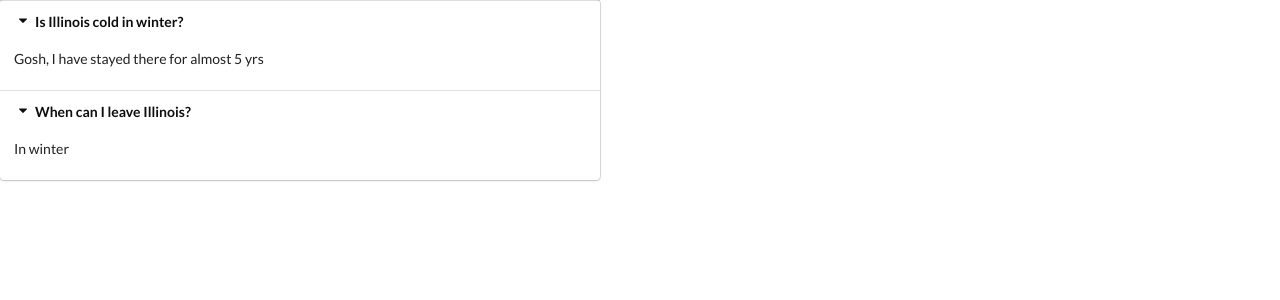
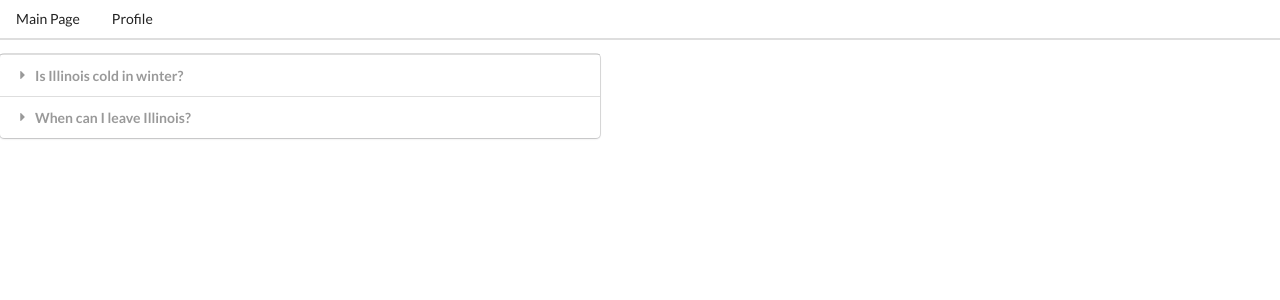
Before and after one commit to ZhaoruiDing/cs598kgk-final-project, a React (Create React App) app in the folder cs598-final-project-react/: page / in a window 1280 px wide. Shown: the top 300 px of the page. Built offline with nearby package versions, Linux system fonts and the light colour scheme.

Commit message:
add navigation and routing

```diff
--- a/cs598-final-project-react/src/App.js
+++ b/cs598-final-project-react/src/App.js
@@ -1,5 +1,8 @@
 import React from 'react';
-import Question from './components/Question';
+import QuestionList from './components/QuestionList';
+import Header from './components/Header';
+import Route from './components/Route';
+import Profile from './components/Profile';
 
 const questions = [
     {
@@ -11,8 +14,18 @@ const questions = [
         description: "In winter",
     }
 ];
-const temp = () => {
-    return <Question questions={questions}/>;
+const App = () => {
+    return (
+        <div>
+            <Header/>
+            <Route path="/">
+                <QuestionList questions={questions}/>
+            </Route>
+            <Route path="/profile">
+            <Profile/>
+            </Route>
+        </div>
+    )
 };
 
-export default temp;
+export default App;
--- /dev/null
+++ b/cs598-final-project-react/src/components/Header.js
@@ -0,0 +1,18 @@
+import React from 'react';
+import Link from './Link';
+
+const Header = () => {
+    return (
+        <div className="ui secondary pointing menu">
+            <Link className="item" href="/">
+                Main Page
+            </Link>
+
+            <Link className="item" href="/profile">
+                Profile
+            </Link>
+        </div>
+    );
+};
+
+export default Header;
--- /dev/null
+++ b/cs598-final-project-react/src/components/Link.js
@@ -0,0 +1,23 @@
+import React from 'react';
+
+const Link = ({ className, href, children}) => {
+    const onClick = (event) => {
+        if (event.metaKey || event.ctrlKey) {
+            return;
+        }
+
+        event.preventDefault();
+        window.history.pushState({}, '', href);
+
+        const navEvent = new PopStateEvent('popstate');
+        window.dispatchEvent(navEvent);
+    }
+
+    return (
+        <a className={className} href={href} onClick={onClick}>
+        {children}
+        </a>
+    )
+}
+
+export default Link;
--- /dev/null
+++ b/cs598-final-project-react/src/components/Profile.js
@@ -0,0 +1,9 @@
+import React from 'react';
+
+const Profile = () => {
+    return <div>
+        <h1>This is a placeholder</h1>
+    </div>
+}
+
+export default Profile
--- a/cs598-final-project-react/src/components/Question.js
+++ /dev/null
@@ -1,21 +0,0 @@
-import React from 'react';
-
-const Question = ({questions}) => {
-    const renderedQuestions = questions.map(question => {
-        return <div key={question.title}>
-            <div className='title active'>
-            <i className="dropdown icon"> </i>
-            {question.title}
-            </div>
-
-            <div className="content active">
-                <p> {question.description} </p>
-            </div>
-        </div>
-    });
-    return <div className="ui styled accordion">
-        {renderedQuestions}
-    </div>
-}
-
-export default Question;
--- /dev/null
+++ b/cs598-final-project-react/src/components/QuestionList.js
@@ -0,0 +1,23 @@
+import React, {useState} from 'react';
+
+const QuestionList = ({questions}) => {
+    const [activeIndex, setActiveIndex] = useState(null);
+    const renderedQuestions = questions.map((question, index) => {
+        const active = index === activeIndex? 'active' : '';
+        return <div key={question.title}>
+            <div className={`title ${active}`} onClick = {()=>{setActiveIndex(index)}}>
+            <i className="dropdown icon"> </i>
+            {question.title}
+            </div>
+
+            <div className={`content ${active}`}>
+                <p> {question.description} </p>
+            </div>
+        </div>
+    });
+    return <div className="ui styled accordion">
+        {renderedQuestions}
+    </div>
+}
+
+export default QuestionList;
--- /dev/null
+++ b/cs598-final-project-react/src/components/Route.js
@@ -0,0 +1,21 @@
+import {useState, useEffect} from 'react';
+
+const Route = ({path, children}) => {
+    const [currentPath, setCurrentPath] = useState(window.location.pathname);
+
+    useEffect(() => {
+        const onLocationChange = () => {
+            setCurrentPath(window.location.pathname);
+        }
+
+        window.addEventListener('popstate', onLocationChange);
+
+        return () => {
+            window.removeEventListener('popstate', onLocationChange);
+        };
+    }, []);
+
+    return currentPath === path? children : null;
+}
+
+export default Route;
```
